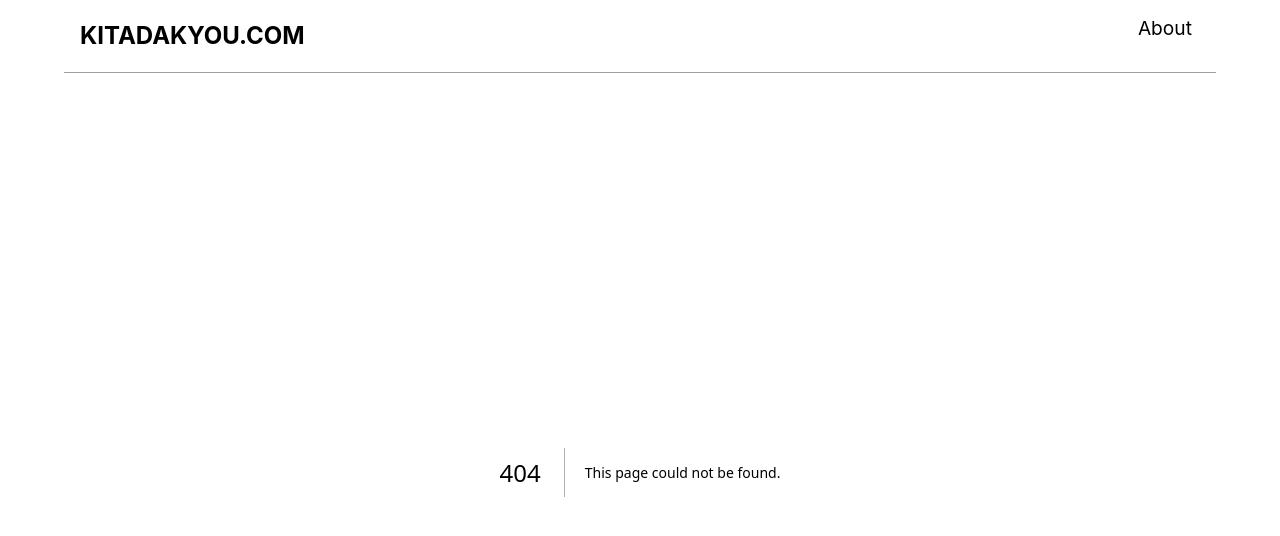
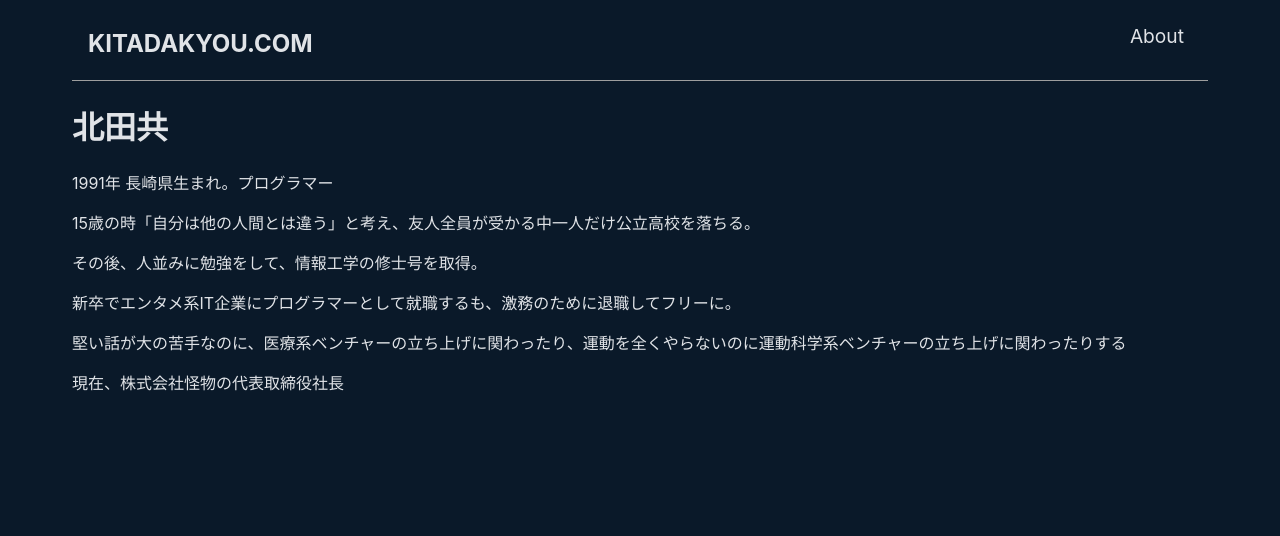
Before and after one commit to kitadakyou/kitadakyou.com, a Next.js app: page /about in a window 1280 px wide. Before the commit this address had no page. Shown: the top 536 px of the page. Built offline with nearby package versions, Linux system fonts and the light colour scheme.

Commit message:
add  about page

```diff
--- /dev/null
+++ b/pages/about.tsx
@@ -0,0 +1,13 @@
+export default function About () {
+  return (
+    <main>
+      <h1>北田共</h1>
+      <p>1991年 長崎県生まれ。プログラマー</p>
+      <p>15歳の時「自分は他の人間とは違う」と考え、友人全員が受かる中一人だけ公立高校を落ちる。</p>
+      <p>その後、人並みに勉強をして、情報工学の修士号を取得。</p>
+      <p>新卒でエンタメ系IT企業にプログラマーとして就職するも、激務のために退職してフリーに。</p>
+      <p>堅い話が大の苦手なのに、医療系ベンチャーの立ち上げに関わったり、運動を全くやらないのに運動科学系ベンチャーの立ち上げに関わったりする</p>
+      <p>現在、株式会社怪物の代表取締役社長</p>
+    </main>
+  )
+}
```
